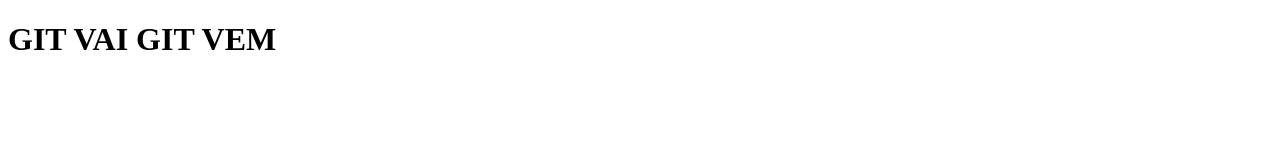
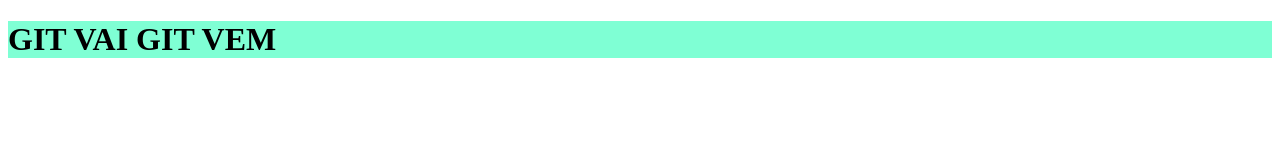
Before and after one commit to dervillejunior/all14-derville, a plain HTML site: page ebac.html in a window 1280 px wide. Drawn offline with Linux system fonts and the light colour scheme.

Commit message:
cor no texto

```diff
--- a/ebac.html
+++ b/ebac.html
@@ -6,6 +6,14 @@
             <meta name="viewport" content="width=device-width, initial-scale=1">
             <title>GITVEM GIT VAI</title>
         <h1> GIT VAI GIT VEM </h1>
+<body>
+<style>
+h1{
+    background-color: aquamarine;
+}
 
+</style>
+
+</body>
 
 </html>
```
